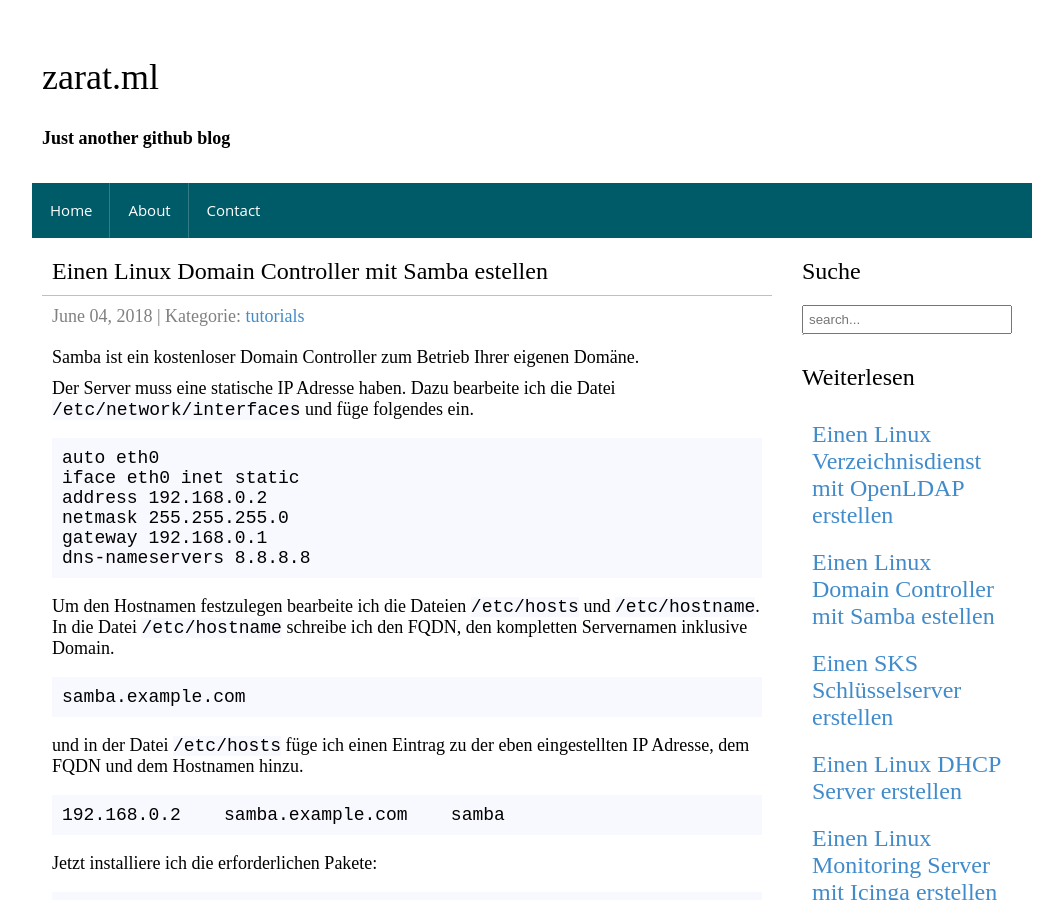
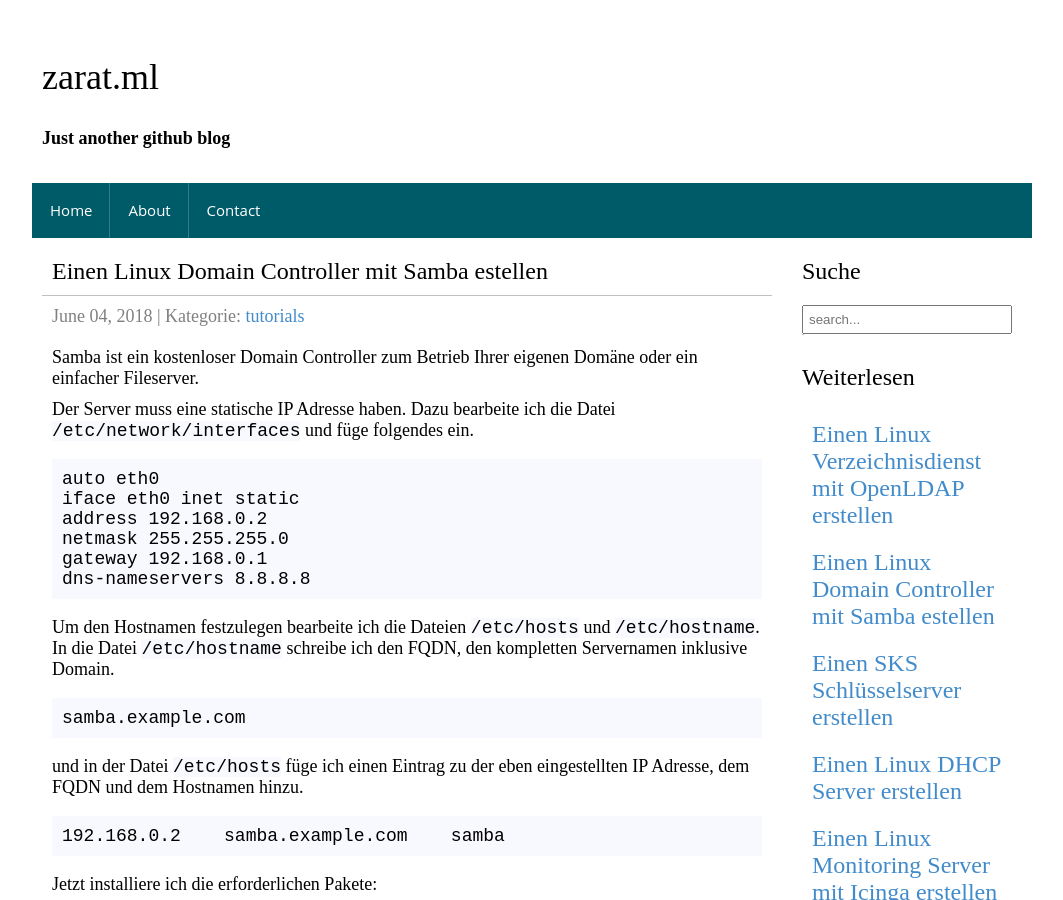
Before and after one commit to zarat/zarat.github.io, a Jekyll site: the page built from _posts/2018-06-04-samba-domain-controller.markdown, in a window 1280 px wide and 900 px high. Shown: the whole window, without its empty margins (108-1171 px from the left). Built offline with Jekyll 4.4.1, drawn with Linux system fonts in a browser that asks for light colours.

Commit message:
Update 2018-06-04-samba-domain-controller.markdown

```diff
--- a/_posts/2018-06-04-samba-domain-controller.markdown
+++ b/_posts/2018-06-04-samba-domain-controller.markdown
@@ -6,7 +6,7 @@
 permalink: /post/samba-domain-controller
 ---
 
-Samba ist ein kostenloser Domain Controller zum Betrieb Ihrer eigenen Domäne.
+Samba ist ein kostenloser Domain Controller zum Betrieb Ihrer eigenen Domäne oder ein einfacher Fileserver.
 
 <!--excerpt_separator-->
 
```
